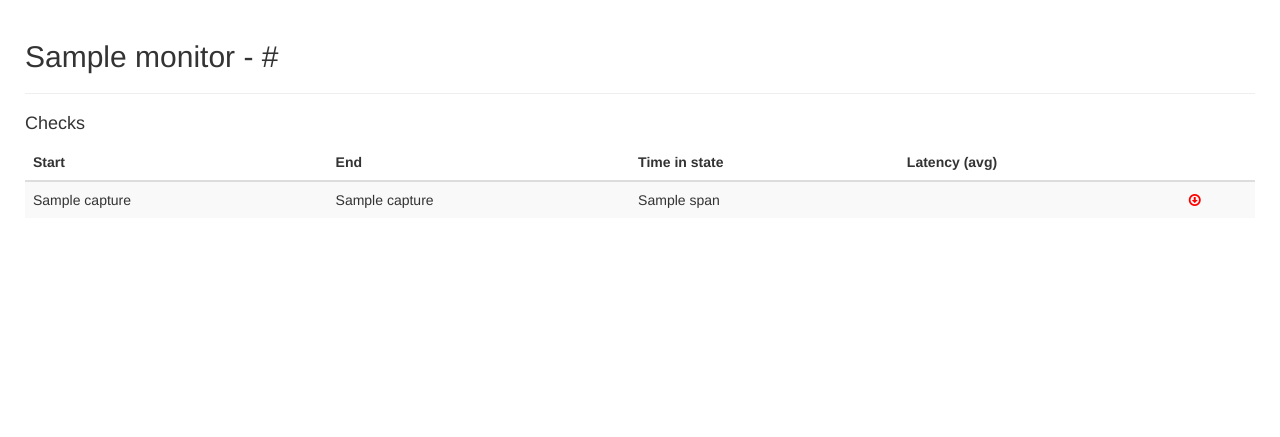
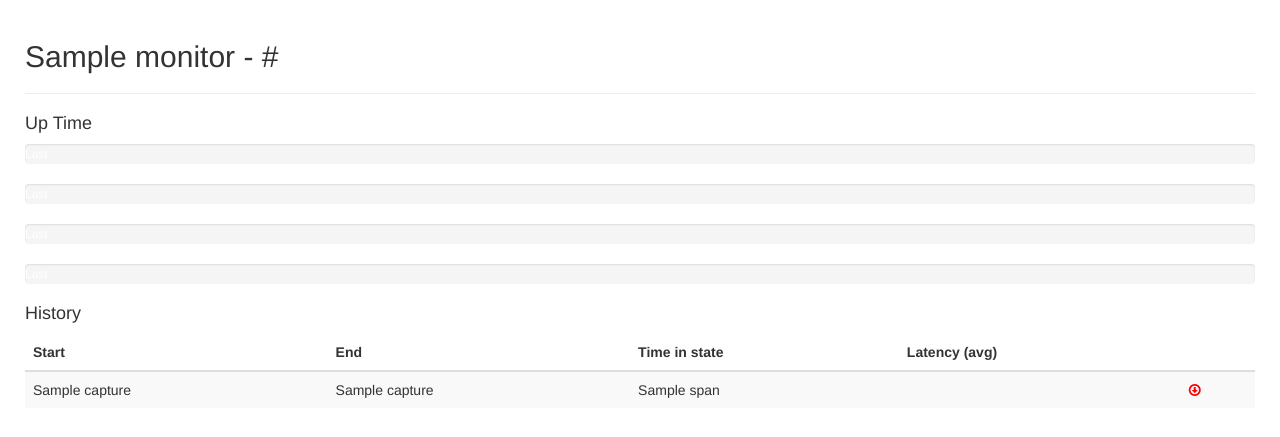
Before and after one commit to ajrbyers/mondroid, a Django app: template src/templates/monitor/detail.html in a window 1280 px wide. Shown: the part 50-487 px from the top of the page. Run offline with Django 3.2, Linux system fonts and the light colour scheme; the template is opened without the code that fills it: most values are stand-ins (such as "Sample title", 1, 10 or a date in 2020); some libraries are stand-ins or nearby versions.

Commit message:
Uptime is now returned for: last 24hrs, last 7 days, last 28 days and last 365 days. It needs some tidying, but gets the job done.

```diff
--- a/src/monitor/views.py
+++ b/src/monitor/views.py
@@ -44,9 +44,11 @@
 	two_months_ago = timezone.now() - timedelta(days=two_months)
 	grouped_history = logic.chunked_history1(monitor, capture__gte=two_months_ago)
 	summarised_history = logic.summarise_history(grouped_history)
+	uptime_percentage = logic.uptime(monitor)
 	return {
 		'monitor': monitor,
 		'grouped_history_list': summarised_history,
+		'uptime_percentage': uptime_percentage,
 	}
 
 
--- a/src/templates/monitor/detail.html
+++ b/src/templates/monitor/detail.html
@@ -4,8 +4,29 @@
 {% block content %}
 	<h2>{{ monitor.name }} - {{ monitor.url }}</h2>
 	<hr />
+	<h4>Up Time</h4>
+	<div class="progress">
+	  <div class="progress-bar progress-bar-success" role="progressbar" aria-valuenow="40" aria-valuemin="0" aria-valuemax="100" style="width: {{ uptime_percentage.tfh_history }}%">
+	    <span>Last 24 hours {{ uptime_percentage.tfh_history|truncatechars:8 }}%</span>
+	  </div>
+	</div>
+	<div class="progress">
+	  <div class="progress-bar progress-bar-info" role="progressbar" aria-valuenow="20" aria-valuemin="0" aria-valuemax="100" style="width: {{ uptime_percentage.lw_history }}%">
+	    <span>Last 7 days {{ uptime_percentage.lw_history|truncatechars:8 }}</span>
+	  </div>
+	</div>
+	<div class="progress">
+	  <div class="progress-bar progress-bar-warning" role="progressbar" aria-valuenow="60" aria-valuemin="0" aria-valuemax="100" style="width: {{ uptime_percentage.lm_history }}%">
+	    <span>Last 28 days {{ uptime_percentage.lm_history|truncatechars:8 }}%</span>
+	  </div>
+	</div>
+	<div class="progress">
+	  <div class="progress-bar progress-bar-danger" role="progressbar" aria-valuenow="80" aria-valuemin="0" aria-valuemax="100" style="width: {{ uptime_percentage.ly_history }}%">
+	    <span>Last 365 days {{ uptime_percentage.ly_history|truncatechars:8 }}%</span>
+	  </div>
+	</div>
 
-	<h4>Checks</h4>
+	<h4>History</h4>
 	{% if grouped_history_list %}
 	<table id="example" class="table table-striped">
 		<thead>
```
Also changed, not shown: src/monitor/logic.py (+30 -0 lines).
